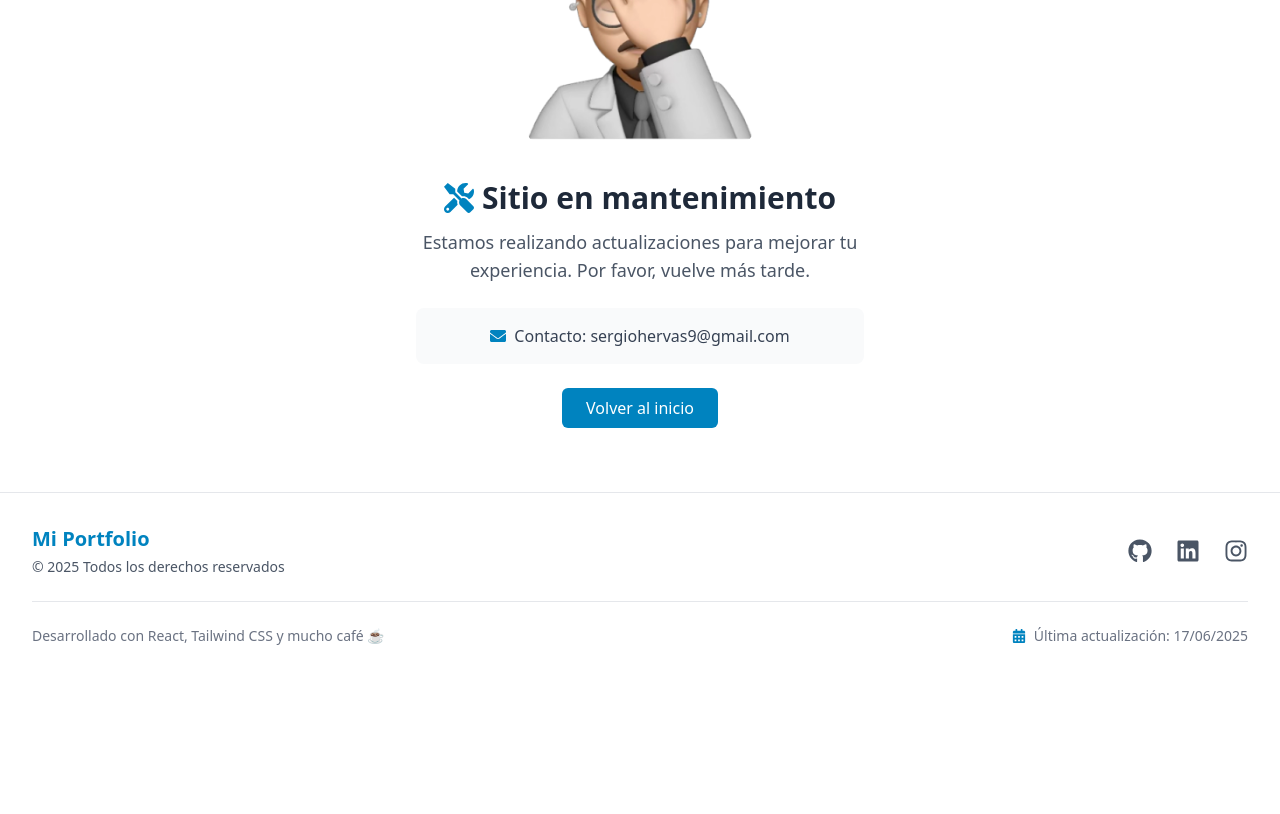
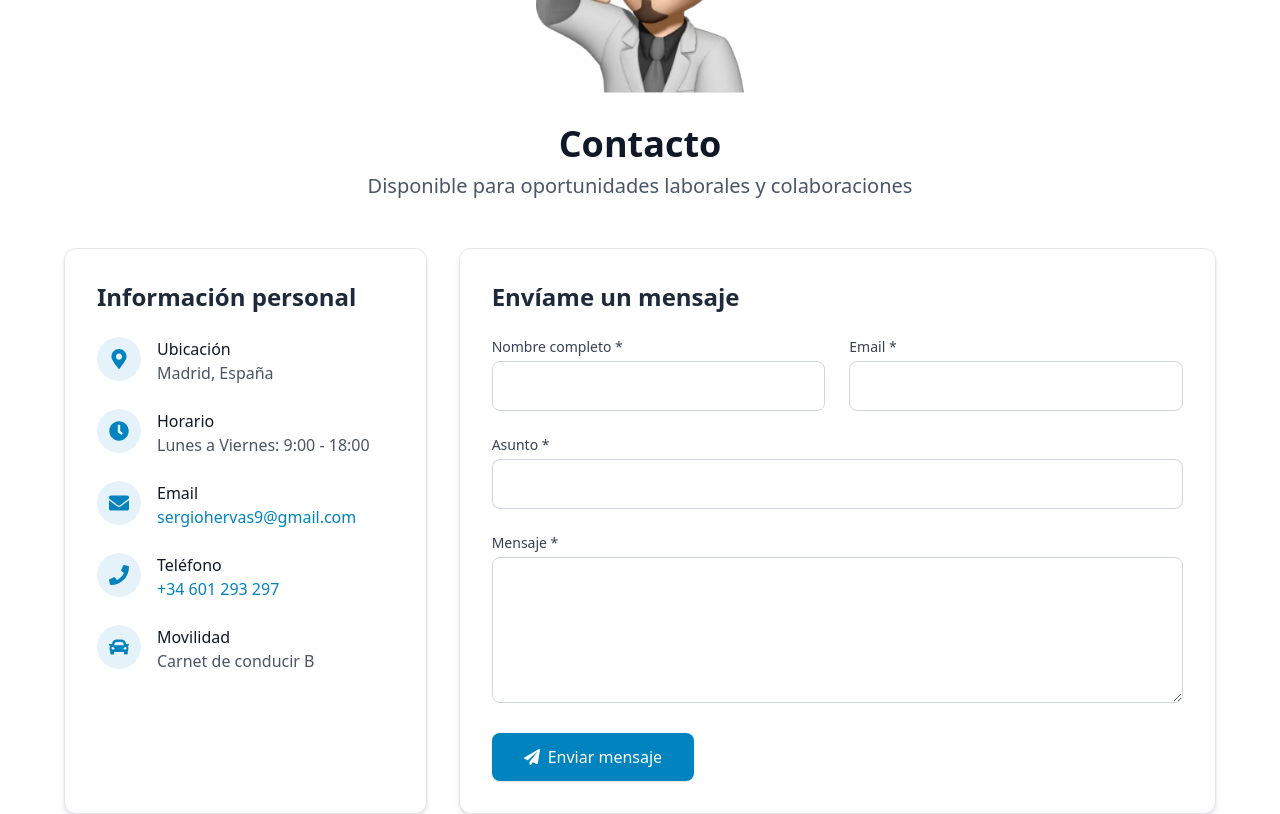
Before and after one commit to SHervas03/porfolio, a React (Vite) app: page /contacto in a window 1280 px wide. Shown: the part 220-1034 px from the top of the page. Before the commit the page ends 898 px from the top, so only its background shows below. Built offline with nearby package versions, Linux system fonts and the light colour scheme.

Commit message:
Arreglo bugs envio contacto

```diff
--- a/package.json
+++ b/package.json
@@ -15,6 +15,7 @@
     "framer-motion": "^12.18.1",
     "react": "^19.1.0",
     "react-dom": "^19.1.0",
+    "react-hot-toast": "^2.5.2",
     "react-icons": "^5.5.0",
     "react-responsive": "^10.0.1",
     "react-router-dom": "^7.6.2",
--- a/src/components/layout/footer/Footer.jsx
+++ b/src/components/layout/footer/Footer.jsx
@@ -2,7 +2,7 @@ import { Link } from 'react-router-dom';
 import { FaGithub, FaLinkedin, FaInstagram, FaCalendarAlt } from 'react-icons/fa';
 
 export default function Footer() {
-  const lastUpdate = "17/06/2025";
+  const lastUpdate = "21/06/2025";
 
   return (
     <footer className="bg-white py-8 border-t border-gray-200">
--- a/src/pages/About.jsx
+++ b/src/pages/About.jsx
@@ -156,7 +156,7 @@ export default function About() {
                 <div className="grid grid-cols-2 gap-4 mt-2 text-sm">
                   <div>
                     <p className="text-gray-500">Comprensión</p>
-                    <p className="text-gray-700">B2 (First Certificate)</p>
+                    <p className="text-gray-700">B1/B2</p>
                   </div>
                   <div>
                     <p className="text-gray-500">Expresión</p>
--- a/src/pages/Contact.jsx
+++ b/src/pages/Contact.jsx
@@ -1,18 +1,65 @@
-import { useRef } from 'react';
-import { FaClock, FaEnvelope, FaCar, FaMapMarkerAlt, FaPaperPlane, FaPhone } from 'react-icons/fa';
+import { useRef, useState } from 'react';
+import { FaClock, FaEnvelope, FaCar, FaMapMarkerAlt, FaPaperPlane, FaPhone, FaSpinner } from 'react-icons/fa';
 import sticker from '../assets/2aeacec6-4d47-4213-9432-4ca0e2ac0e81.webp';
+import toast, { Toaster } from 'react-hot-toast';
 
 export default function Contact() {
   const formRef = useRef();
+  const [isSubmitting, setIsSubmitting] = useState(false);
 
-  const handleSubmit = (e) => {
+  const handleSubmit = async (e) => {
     e.preventDefault();
-    alert('Mensaje enviado con éxito!');
-    formRef.current.reset();
+    setIsSubmitting(true);
+
+    try {
+      const response = await fetch("https://formsubmit.co/ajax/sergiohervas9@gmail.com", {
+        method: "POST",
+        body: new FormData(formRef.current),
+      });
+
+      const data = await response.json();
+
+      if (data.success === "true") {
+        toast.success('Mensaje enviado con éxito!', {
+          duration: 4000,
+          position: 'top-center',
+          style: {
+            background: '#0083bf',
+            color: '#fff',
+          },
+        });
+        formRef.current.reset();
+      } else {
+        throw new Error('Error al enviar el mensaje');
+      }
+    } catch (error) {
+      toast.error(`Error: ${error.message}`, {
+        duration: 4000,
+        position: 'top-center',
+      });
+    } finally {
+      setIsSubmitting(false);
+    }
   };
 
   return (
     <div className="min-h-screen py-12 px-4 sm:px-6 lg:px-8 bg-white">
+      <Toaster
+        toastOptions={{
+          success: {
+            style: {
+              background: '#0083bf',
+              color: 'white',
+            },
+          },
+          error: {
+            style: {
+              background: '#ff3333',
+              color: 'white',
+            },
+          },
+        }}
+      />
       <div className="max-w-6xl mx-auto">
         {/* Encabezado con sticker */}
         <div className="text-center mb-12 flex flex-col items-center">
@@ -51,7 +98,7 @@ export default function Contact() {
                 </div>
                 <div>
                   <h3 className="font-medium text-gray-900">Horario</h3>
-                  <p className="text-gray-600">Lunes a Viernes: 10:00 - 18:00</p>
+                  <p className="text-gray-600">Lunes a Viernes: 9:00 - 18:00</p>
                 </div>
               </div>
 
@@ -96,6 +143,13 @@ export default function Contact() {
             <h2 className="text-2xl font-semibold text-gray-800 mb-6">Envíame un mensaje</h2>
 
             <form ref={formRef} onSubmit={handleSubmit} className="space-y-6">
+              {/* Campos ocultos para FormSubmit */}
+              <input type="hidden" name="_captcha" value="false" />
+              <input type="hidden" name="_template" value="table" />
+              <input type="hidden" name="_next" value={window.location.href} />
+              <input type="text" name="_honey" className="hidden" />
+
+
               <div className="grid grid-cols-1 md:grid-cols-2 gap-6">
                 <div>
                   <label htmlFor="name" className="block text-sm font-medium text-gray-700 mb-1">
@@ -152,10 +206,21 @@ export default function Contact() {
 
               <button
                 type="submit"
-                className="w-full md:w-auto px-8 py-3 bg-[#0083bf] text-white rounded-lg shadow hover:bg-[#006a99] transition-colors flex items-center justify-center"
+                disabled={isSubmitting}
+                className={`w-full md:w-auto px-8 py-3 bg-[#0083bf] text-white rounded-lg shadow hover:bg-[#006a99] transition-colors flex items-center justify-center ${isSubmitting ? 'opacity-75 cursor-not-allowed' : ''
+                  }`}
               >
-                <FaPaperPlane className="mr-2" />
-                Enviar mensaje
+                {isSubmitting ? (
+                  <>
+                    <FaSpinner className="mr-2 animate-spin" />
+                    Enviando...
+                  </>
+                ) : (
+                  <>
+                    <FaPaperPlane className="mr-2" />
+                    Enviar mensaje
+                  </>
+                )}
               </button>
             </form>
           </div>
--- a/src/routes/routesConfig.jsx
+++ b/src/routes/routesConfig.jsx
@@ -81,7 +81,7 @@ export const routesConfig = [
   },
   {
     path: "/contacto",
-    element: <Maintenance />,
+    element: <Contact />,
     meta: {
       title: "Contacto | Portfolio",
       navName: "Contacto",
```
Also changed, not shown: 1 other file (tests, documents, lock files or other folders).
